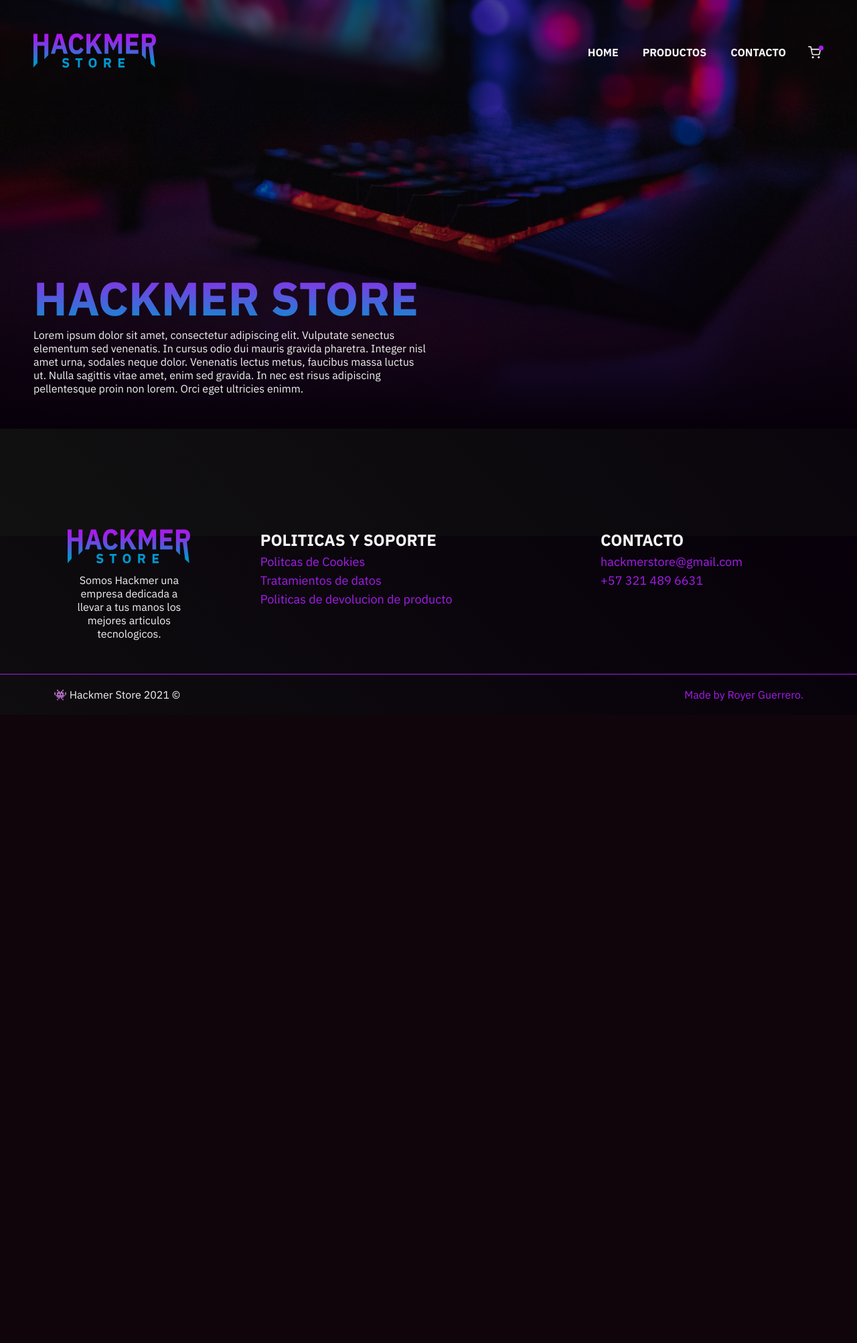
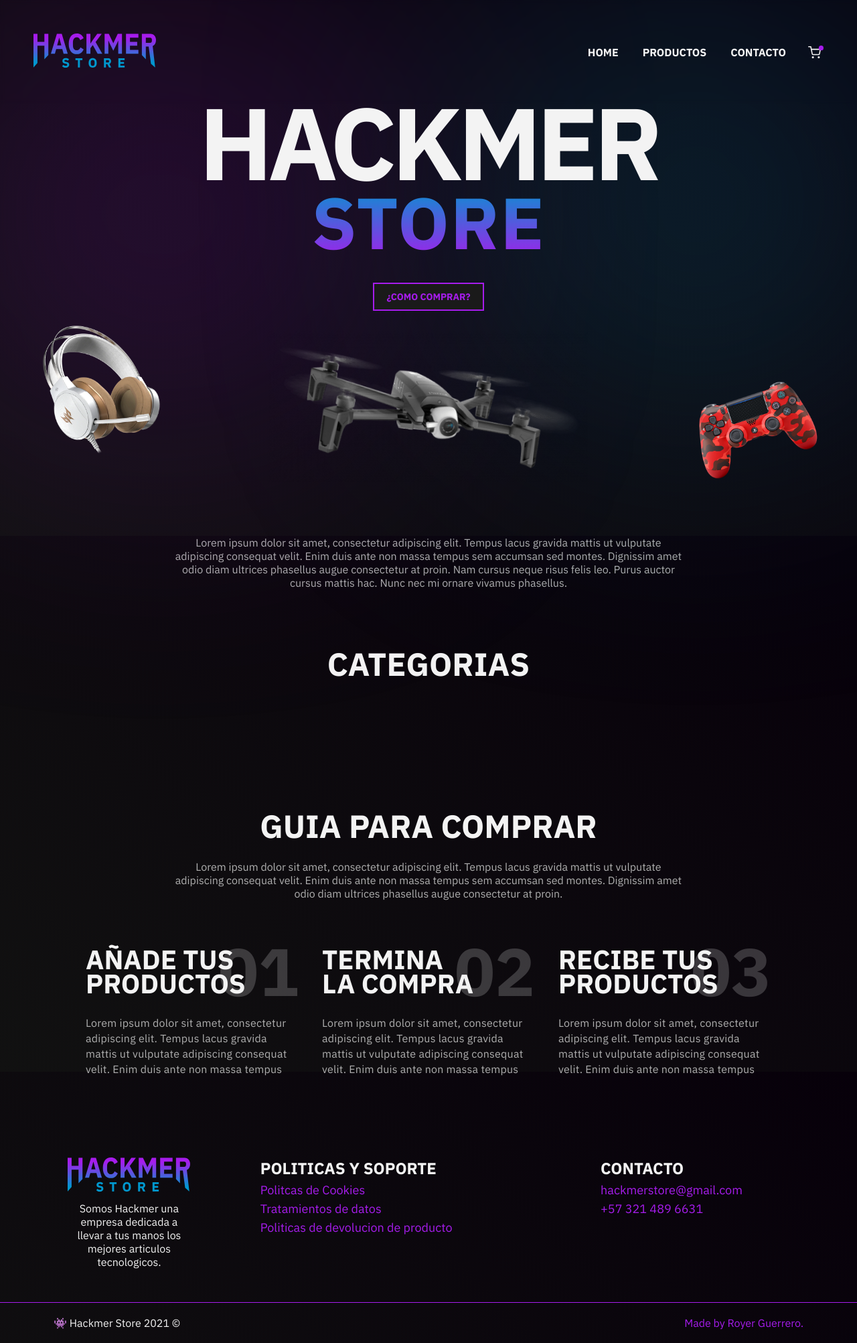
Before and after one commit to royerguerrero/hackmer, a Django app: page / in a window 1280 px wide; the page is wider, and only the part inside the window is pictured. Shown: that part at 67% size. Before the commit the page ends 1047 px from the top of that part, so only its background shows below. Run offline with Django 3.2, Linux system fonts and the light colour scheme; data that the repository does not hold is empty; some libraries are stand-ins or nearby versions.

Commit message:
feat: add new hero and advance section called how buy

```diff
--- a/hackmer/static/main.css
+++ b/hackmer/static/main.css
@@ -34,6 +34,7 @@ body {
     color: var(--light);
     font-family: 'IBM Plex Sans', sans-serif;
     background: linear-gradient(45deg, var(--dark), var(--violet-deep)) fixed;
+    overflow-x: hidden;
 }
 
 main {
@@ -49,6 +50,8 @@ main {
     position: fixed;
     width: 100%;
     backdrop-filter: blur(3px);
+    -webkit-backdrop-filter: blur(3px);
+    z-index: 2;
 }
 
 .header__brand {
@@ -112,27 +115,96 @@ main {
 }
 
 .hero {
-    padding: 0 50px;
+    padding: 0 10px 80px;
     width: 100%;
-    height: 80vh;
+    height: 100vh;
+    position: relative;
+    display: grid;
+    grid-template-columns: repeat(3, 1fr);
+    align-items: end;
+    justify-items: center;
+}
+
+.hero > * {
+    z-index: 1;
+}
+
+.hero__img-first {
+    width: 100%;
+    z-index: 1;
+    object-fit: cover;
+}
+
+.hero__img-second {
+    width: 70%;
+    z-index: 1;
+}
+
+.hero::before {
+    content: '';
+    width: 600px;
+    height: 600px;
+    position: absolute;
+    bottom: 0;
+    left: 0;
+    z-index: 0;
+    transform: translate(-10%, -30%);
+    border-radius: 50%;
+    background: rgba(166, 28, 236, 0.25);
+    filter: blur(200px);
+}
+
+.hero::after {
+    content: '';
+    width: 600px;
+    height: 600px;
+    position: absolute;
+    top: 0;
+    right: 0;
+    z-index: 0;
+    border-radius: 50%;
+    background: rgba(26, 166, 217, 0.25);
+    filter: blur(200px);
+    transform: translate(10%, 0%);
+}
+
+.hero__container {
     display: flex;
     flex-direction: column;
+    align-items: center;
     justify-content: flex-end;
-    background: linear-gradient(rgba(0, 0, 0, 0.4) 40%, var(--violet-deep)), url("./images/bg.jpg") no-repeat center;
-    background-size: cover;
+    gap: 30px;
 }
 
 .hero__heading {
-    font-size: 70px;
+    font-size: 152px;
     text-transform: uppercase;
-    background: -webkit-linear-gradient(var(--violet), var(--blue));
+    text-align: center;
+    letter-spacing: -0.045em;
+    line-height: 120px;
+}
+
+.hero__heading > span {
+    background: -webkit-linear-gradient(var(--blue), var(--violet));
     -webkit-background-clip: text;
     -webkit-text-fill-color: transparent;
+    font-size: 108px;
+    display: block;
+    letter-spacing: 0.015em;
 }
 
-.hero__paragraph {
-    margin-bottom: 50px;
-    width: 50%;
+.home__subtitle {
+    font-size: 48px;
+    text-align: center;
+    text-transform: uppercase;
+}
+
+.home__paragraph {
+    color: var(--gray);
+    font-size: 16px;
+    text-align: center;
+    width: 60%;
+    margin: auto;
 }
 
 .categories {
@@ -165,6 +237,42 @@ main {
     font-size: 38px;
     text-align: center;
     background: linear-gradient(91.66deg, var(--violet) 7.48%, var(--blue) 97.28%);
+}
+
+.how-buy {
+    display: flex;
+    justify-content: center;
+    align-items: center;
+    gap: 35px;
+    width: 80%;
+    margin: 70px auto;
+}
+
+.how-buy__item {
+    position: relative;
+}
+
+.how-buy__heading {
+    text-transform: uppercase;
+    font-size: 40px;
+    line-height: 36px;
+}
+
+.how-buy__index {
+    position: absolute;
+    top: 0;
+    right: 0;
+    font-size: 100px;
+    color: rgba(243, 243, 243, 0.2);
+    font-weight: bold;
+    margin-top: -30px;
+}
+
+.how-buy__paragraph {
+    margin-top: 30px;
+    line-height: 23px;
+    letter-spacing: 0.015em;
+    color: var(--gray);
 }
 
 .footer {
@@ -276,6 +384,7 @@ main {
     transition: 400ms color, 400ms background;
     background: var(--semi-dark);
     color: var(--violet);
+    text-decoration: none;
 }
 
 .button:hover {
@@ -633,7 +742,7 @@ main {
     color: var(--light);
 }
 
-.form__item > textarea   {
+.form__item > textarea {
     font-family: 'IBM Plex Sans', sans-serif;
 }
 
--- a/hackmer/templates/header.html
+++ b/hackmer/templates/header.html
@@ -6,7 +6,7 @@
     <nav class="header__nav">
         <div class="header__menu" id="menu">
             <a class="header__item" href="{% url "home" %}">Home</a>
-            <a class="header__item" href="#products">Productos</a>
+            <a class="header__item" href="/#products">Productos</a>
             <a class="header__item" href="https://linktr.ee/hackmerstore" target="_blank">Contacto</a>
 {#            <a class="header__item" href="">Cuenta</a>#}
         </div>
--- a/hackmer/templates/home.html
+++ b/hackmer/templates/home.html
@@ -1,4 +1,5 @@
 {% extends "base.html" %}
+{% load static %}
 
 {% block title %}
     Tienda de articulos de tecnologia
@@ -6,9 +7,20 @@
 
 {% block content %}
     <section class="hero">
-        <h1 class="hero__heading">Hackmer Store</h1>
-        <p class="hero__paragraph">Lorem ipsum dolor sit amet, consectetur adipiscing elit. Vulputate senectus elementum sed venenatis. In cursus odio dui mauris gravida pharetra. Integer nisl amet urna, sodales neque dolor. Venenatis lectus metus, faucibus massa luctus ut. Nulla sagittis vitae amet, enim sed gravida. In nec est risus adipiscing pellentesque proin non lorem. Orci eget ultricies enimm.</p>
+        <img class="hero__img-first" src="{% static 'images/headset.png' %}" alt="">
+        <div class="hero__container">
+            <h1 class="hero__heading">Hackmer <span>store</span></h1>
+            <a class="button" href="/#how-buy">¿Como comprar?</a>
+            <img src="{% static 'images/drone.png' %}" alt="">
+        </div>
+        <img class="hero__img-second" src="{% static 'images/control.png' %}" alt="">
     </section>
+    <p class="home__paragraph">Lorem ipsum dolor sit amet, consectetur adipiscing elit. Tempus lacus gravida mattis ut
+        vulputate adipiscing consequat velit. Enim duis ante non massa tempus sem accumsan sed montes. Dignissim amet
+        odio diam ultrices phasellus augue consectetur at proin. Nam cursus neque risus felis leo. Purus auctor cursus
+        mattis hac. Nunc nec mi ornare vivamus phasellus. </p>
+    <br><br><br><br>
+    <h2 class="home__subtitle">Categorias</h2>
     <section class="categories" id="products">
         {% for category in categories %}
             <a class="category" href="{% url 'category' category.slug %}">
@@ -19,4 +31,27 @@
             </a>
         {% endfor %}
     </section>
+    <br><br><br><br>
+    <h2 class="home__subtitle">Guia para comprar</h2><br>
+    <p class="home__paragraph">Lorem ipsum dolor sit amet, consectetur adipiscing elit. Tempus lacus gravida mattis ut
+        vulputate adipiscing
+        consequat velit. Enim duis ante non massa tempus sem accumsan sed montes. Dignissim amet odio diam ultrices
+        phasellus augue consectetur at proin.</p>
+    <section class="how-buy" id="how-buy">
+        <div class="how-buy__item">
+            <h2 class="how-buy__heading">Añade tus productos</h2><span class="how-buy__index">01</span>
+            <p class="how-buy__paragraph">Lorem ipsum dolor sit amet, consectetur adipiscing elit. Tempus lacus gravida
+                mattis ut vulputate adipiscing consequat velit. Enim duis ante non massa tempus </p>
+        </div>
+        <div class="how-buy__item">
+            <h2 class="how-buy__heading">Termina <br>la compra</h2><span class="how-buy__index">02</span>
+            <p class="how-buy__paragraph">Lorem ipsum dolor sit amet, consectetur adipiscing elit. Tempus lacus gravida
+                mattis ut vulputate adipiscing consequat velit. Enim duis ante non massa tempus </p>
+        </div>
+        <div class="how-buy__item">
+            <h2 class="how-buy__heading">Recibe tus productos</h2><span class="how-buy__index">03</span>
+            <p class="how-buy__paragraph">Lorem ipsum dolor sit amet, consectetur adipiscing elit. Tempus lacus gravida
+                mattis ut vulputate adipiscing consequat velit. Enim duis ante non massa tempus </p>
+        </div>
+    </section>
 {% endblock %}
```
Also changed, not shown: hackmer/static/images/control.png (added), hackmer/static/images/drone.png (added), hackmer/static/images/headset.png (added).
